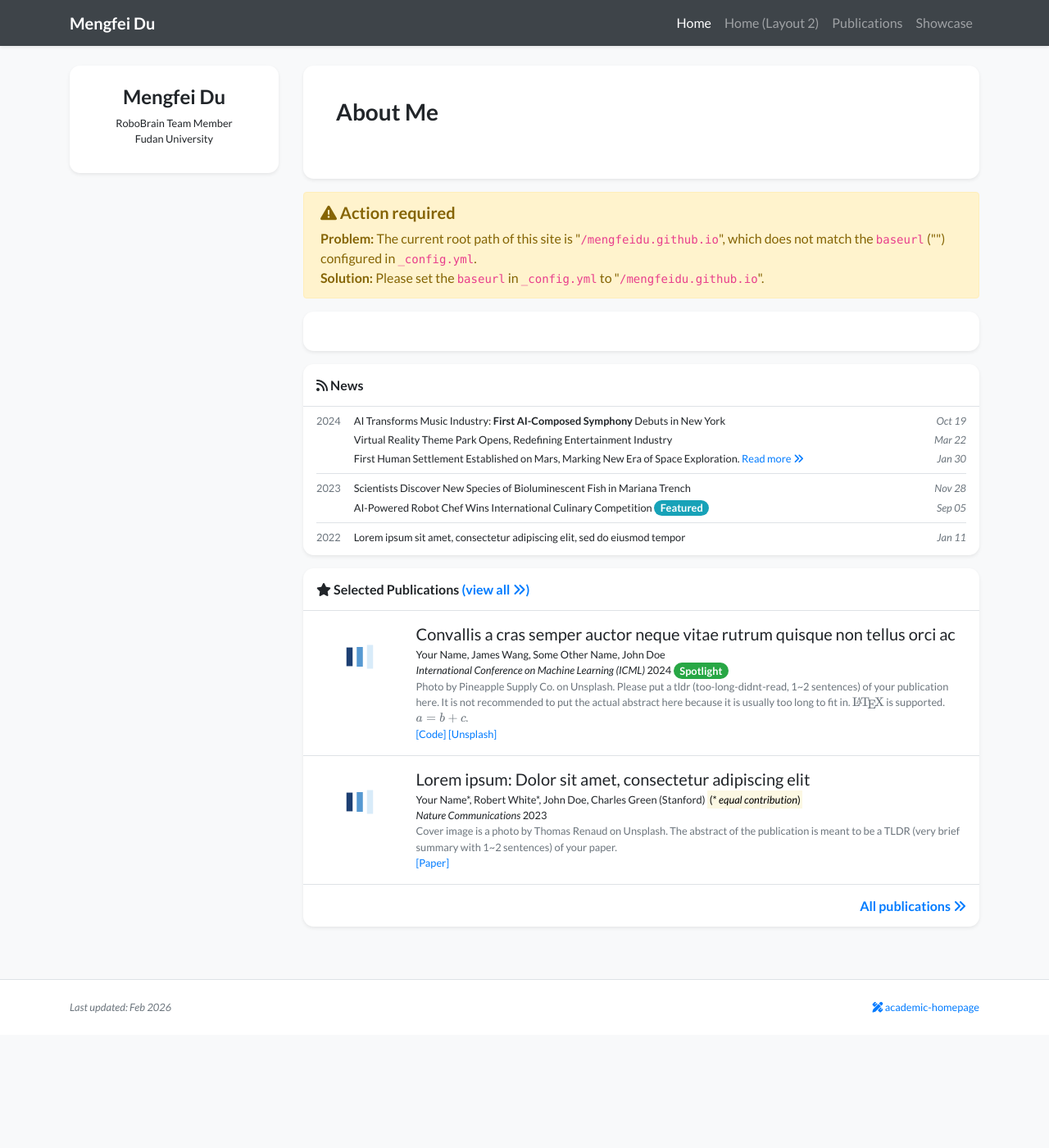
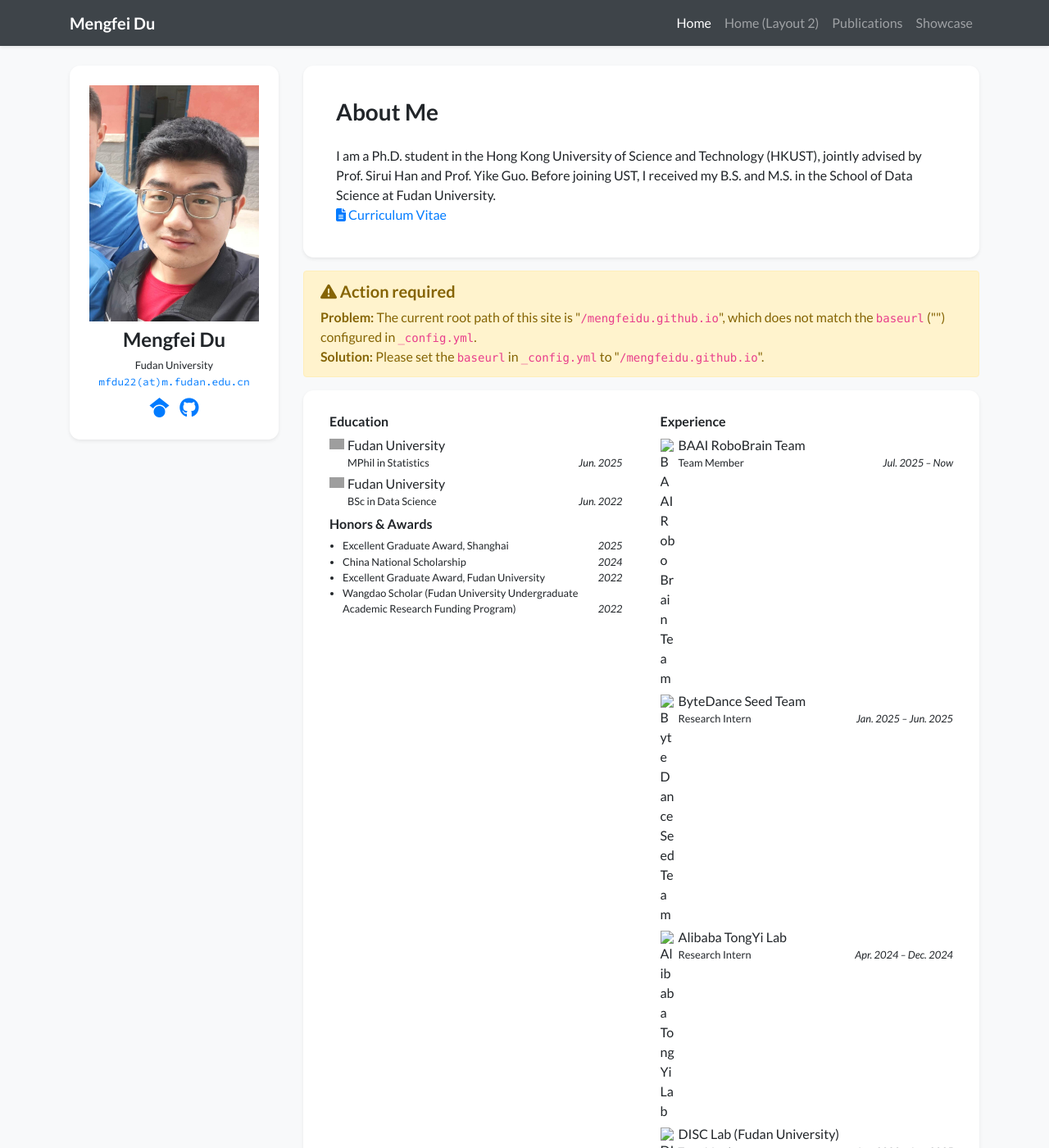
Before and after one commit to mengfeidu/mengfeidu.github.io, a Jekyll site: the page built from index.html, in a window 1280 px wide and 1400 px high. Shown: the whole window at 82% size. Built offline with Jekyll 4.4.1, drawn with Linux system fonts in a browser that asks for light colours; nearby versions of some CDN libraries; a style sheet for code colours, icons or effects is not loaded; some of the changed text lies outside the part shown; grey boxes are pictures that could not be loaded.

Commit message:
Update profile.yml

```diff
--- a/_data/profile.yml
+++ b/_data/profile.yml
@@ -3,5 +3,51 @@ secondary_name: ""
 navbar_name: "Mengfei Du"
 
 positions:
-  - name: "RoboBrain Team Member"
   - name: "Fudan University"
+
+email: "mfdu22@m.fudan.edu.cn"
+
+cv_link: "/assets/pdf/mfdu-CV.pdf"
+
+gscholar: "https://scholar.google.com/citations?user=JONwde0AAAAJ"
+github: "mengfeidu"
+
+short_bio_text_justify: false
+short_bio: >-
+  I am a Ph.D. student in the Hong Kong University of Science and Technology (HKUST), jointly advised by Prof. Sirui Han and Prof. Yike Guo. Before joining UST, I received my B.S. and M.S. in the School of Data Science at Fudan University.
+
+portrait_url: /assets/images/photos/portrait.jpg
+
+education:
+  - name: "Fudan University"
+    logo: /assets/images/badges/fudan.png
+    position: "MPhil in Statistics"
+    date: "Jun. 2025"
+  - name: "Fudan University"
+    logo: /assets/images/badges/fudan.png
+    position: "BSc in Data Science"
+    date: "Jun. 2022"
+
+experience:
+  - name: "BAAI RoboBrain Team"
+    position: "Team Member"
+    date: "Jul. 2025 – Now"
+  - name: "ByteDance Seed Team"
+    position: "Research Intern"
+    date: "Jan. 2025 – Jun. 2025"
+  - name: "Alibaba TongYi Lab"
+    position: "Research Intern"
+    date: "Apr. 2024 – Dec. 2024"
+  - name: "DISC Lab (Fudan University)"
+    position: "Team Member"
+    date: "Jan. 2022 – Jun. 2025"
+
+awards:
+  - name: "Excellent Graduate Award, Shanghai"
+    date: "2025"
+  - name: "China National Scholarship"
+    date: "2024"
+  - name: "Excellent Graduate Award, Fudan University"
+    date: "2022"
+  - name: "Wangdao Scholar (Fudan University Undergraduate Academic Research Funding Program)"
+    date: "2022"
```
